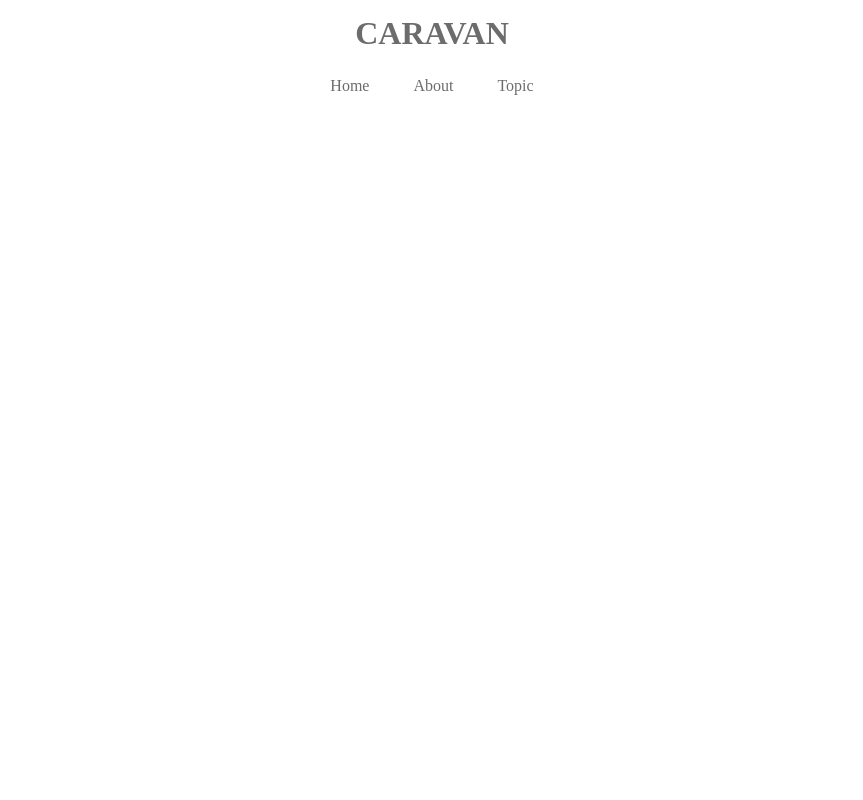
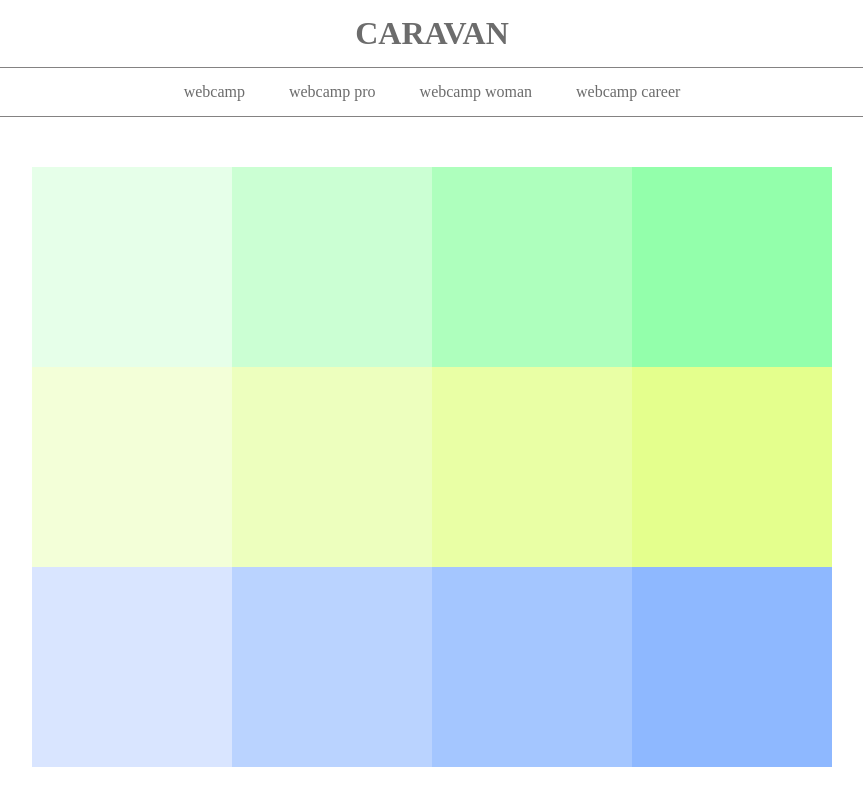
Before and after one commit to hayamia/DMM_WEBCAMP_ver3.0, a plain HTML site: page learn_HTML_CSS/chapter5/caravan/index.html in a window 1280 px wide. Shown: the top 800 px of the page, without its empty margins (208-1071 px from the left). Drawn offline with Linux system fonts and the light colour scheme.

Commit message:
[Finish]1-5

```diff
--- a/learn_HTML_CSS/chapter5/caravan/index.html
+++ b/learn_HTML_CSS/chapter5/caravan/index.html
@@ -18,23 +18,37 @@
     <nav>
       <ul class="nav-list">
         <li class="nav-list-item">
-          <a href="index.html">Home</a>
+          <a href="https://web-camp.io">webcamp</a>
         </li>
 
-        <li class="nav-list-item">About</li>
+        <li class="nav-list-item">
+          <a href="https://web-camp.io/">webcamp pro</a>
+        </li>
 
-        <li class="nav-list-item">Topic</li>
+        <li class="nav-list-item">
+          <a href="http://web-camp.io/">webcamp woman</a>
+        </li>
+
+        <li class="nav-list-item">
+          <a href="http://web-camp.io/">webcamp career</a>
+        </li>
 
       </ul>
     </nav>
 
-    <div class="main-visual">
-      <div class="main-visual-content"></div>
-    </div>
-
     <div class="main">
-      <div class="blog"></div>
-      <div class="sidebar"></div>
+      <div class="box1"></div>
+      <div class="box2"></div>
+      <div class="box3"></div>
+      <div class="box4"></div>
+      <div class="box5"></div>
+      <div class="box6"></div>
+      <div class="box7"></div>
+      <div class="box8"></div>
+      <div class="box9"></div>
+      <div class="box10"></div>
+      <div class="box11"></div>
+      <div class="box12"></div>
     </div>
 
     <footer>
--- a/learn_HTML_CSS/chapter5/caravan/style.css
+++ b/learn_HTML_CSS/chapter5/caravan/style.css
@@ -22,8 +22,10 @@
 
   .nav-list {
     text-align: center;
-    padding: 10px 0;
+    padding: 15px 0;
     margin: 0 auto;
+    border-top: 1px solid #848282;
+    border-bottom: 1px solid #848282;
   }
 
   .nav-list-item {
@@ -32,31 +34,83 @@
     margin: 0 20px;
   }
 
-  .main-visual {
-    width: 100%;
-    height: 300px;
+  .main {
+    width: 800px;
+    margin: 50px auto;
+    display: flex;
+    flex-wrap: wrap;
   }
 
-  .main-visual-content {
-    width: 350px;
-    height: 300px;
+  .box1 {
+    width: 200px;
+    height: 200px;
+    background-color: #e6ffe9;
   }
 
-  .main {
-    width: 840px;
-    display: flex;
-    justify-content: center;
-    margin: 0 auto;
+  .box2 {
+    width: 200px;
+    height: 200px;
+    background-color: #cbffd3;
   }
 
-  .blog {
-    width: 600px;
-    height: 1400px;
+  .box3 {
+    width: 200px;
+    height: 200px;
+    background-color: #aeffbd;
   }
 
-  .sidebar {
-    width: 240px;
-    height: 1400px;
+  .box4 {
+    width: 200px;
+    height: 200px;
+    background-color: #93ffab;
+  }
+
+  .box5 {
+    width: 200px;
+    height: 200px;
+    background-color: #f3ffd8;
+  }
+
+  .box6 {
+    width: 200px;
+    height: 200px;
+    background-color: #edffbe;
+  }
+
+  .box7 {
+    width: 200px;
+    height: 200px;
+    background-color: #e9ffa5;
+  }
+
+  .box8 {
+    width: 200px;
+    height: 200px;
+    background-color: #e4ff8d;
+  }
+
+  .box9 {
+    width: 200px;
+    height: 200px;
+    background-color: #d9e5ff;
+  }
+
+  .box10 {
+    width: 200px;
+    height: 200px;
+    background-color: #bad3ff;
+  }
+
+  .box11 {
+    width: 200px;
+    height: 200px;
+    background-color: #a4c6ff;
+  }
+
+  .box12 {
+    width: 200px;
+    height: 200px;
+    background-color: #8eb8ff;
   }
 
   footer {
```
